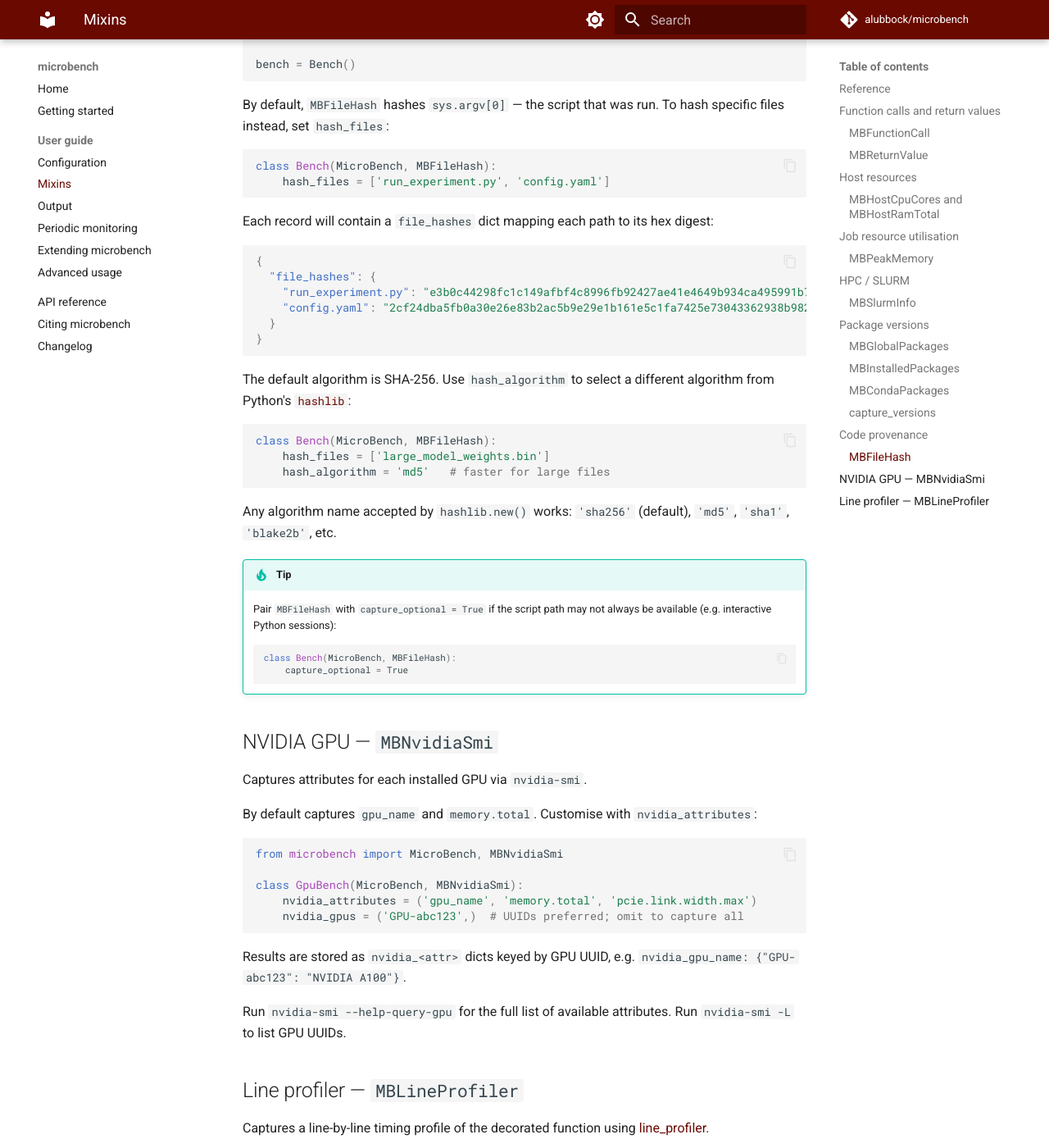
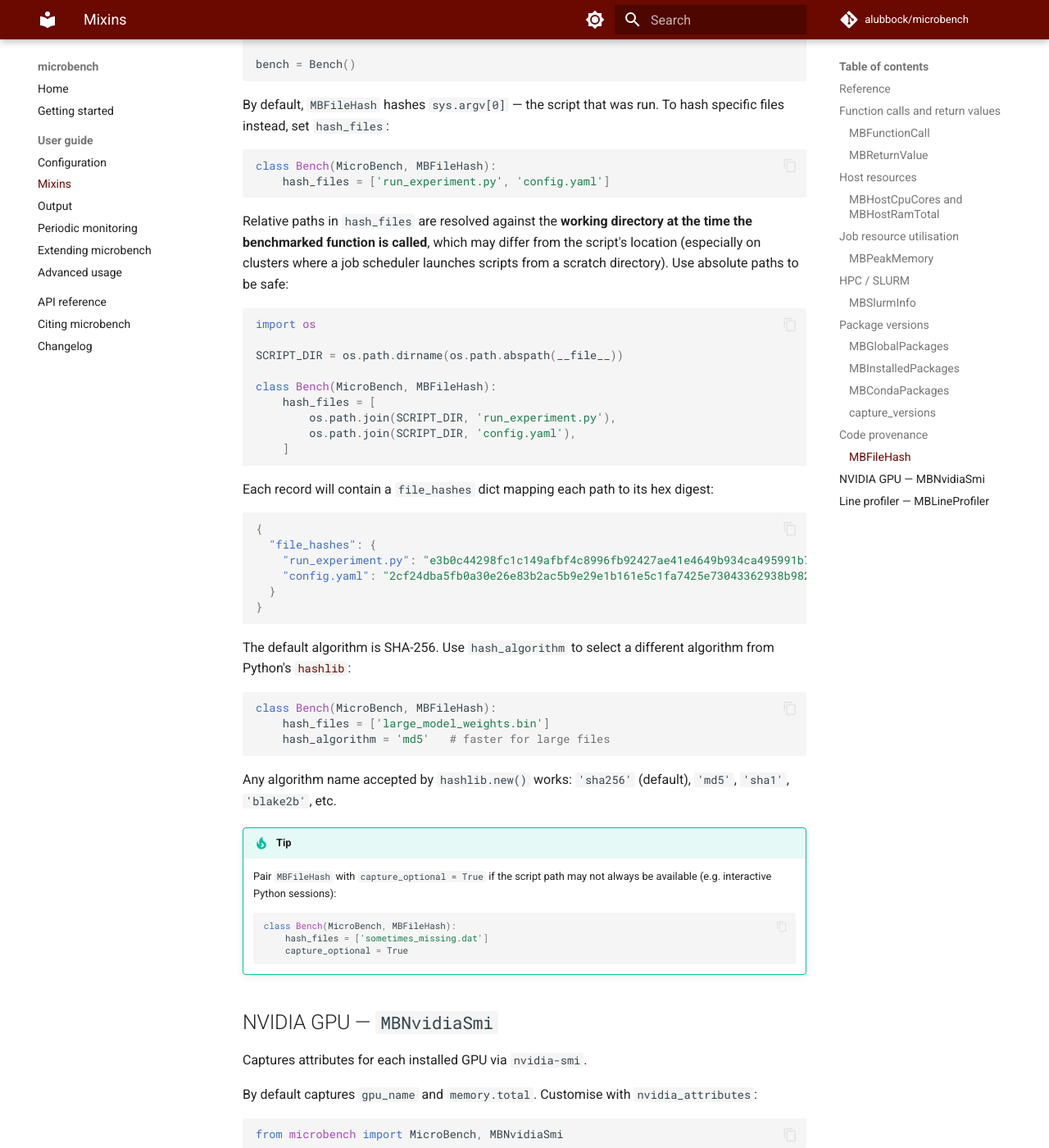
Before and after one commit to alubbock/microbench, an MkDocs documentation site: the page built from docs/user-guide/mixins.md, in a window 1280 px wide and 1400 px high, scrolled down 5574 px. Shown: the whole window at 82% size. Built offline with MkDocs 1.6.1 and Material for MkDocs 9.7.7, drawn with Linux system fonts in a browser that asks for light colours; comment, search, counter and statistics services are not loaded; the version menu is left out.

Commit message:
docs: document hash_files working directory behaviour
Relative paths are resolved against the CWD at call time, not the
script's location. Advise using absolute paths on clusters.

````diff
--- a/docs/user-guide/mixins.md
+++ b/docs/user-guide/mixins.md
@@ -256,6 +256,23 @@ class Bench(MicroBench, MBFileHash):
     hash_files = ['run_experiment.py', 'config.yaml']
 ```
 
+Relative paths in `hash_files` are resolved against the **working directory
+at the time the benchmarked function is called**, which may differ from the
+script's location (especially on clusters where a job scheduler launches
+scripts from a scratch directory). Use absolute paths to be safe:
+
+```python
+import os
+
+SCRIPT_DIR = os.path.dirname(os.path.abspath(__file__))
+
+class Bench(MicroBench, MBFileHash):
+    hash_files = [
+        os.path.join(SCRIPT_DIR, 'run_experiment.py'),
+        os.path.join(SCRIPT_DIR, 'config.yaml'),
+    ]
+```
+
 Each record will contain a `file_hashes` dict mapping each path to its
 hex digest:
 
@@ -286,6 +303,7 @@ Any algorithm name accepted by `hashlib.new()` works: `'sha256'` (default),
 
     ```python
     class Bench(MicroBench, MBFileHash):
+        hash_files = ['sometimes_missing.dat']
         capture_optional = True
     ```
 
````
